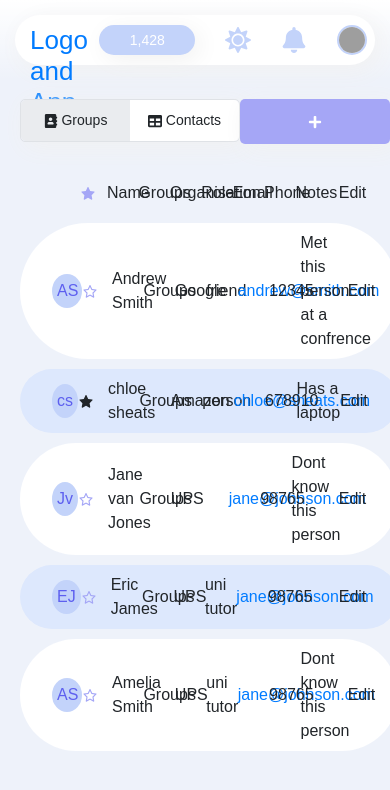
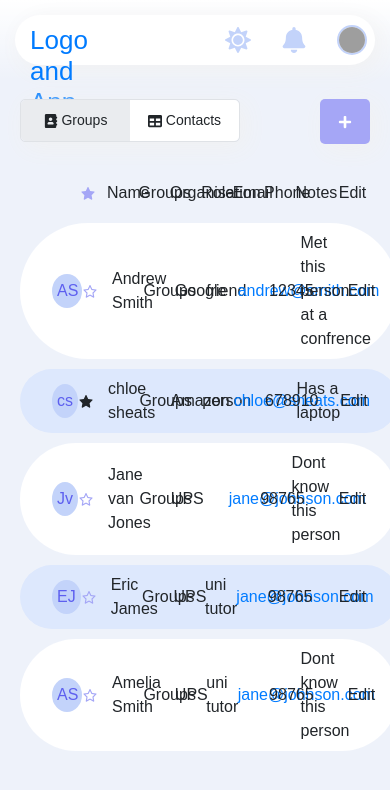
Before and after one commit to cmaddern-stack/COMP30022, a React (Create React App) app: page /contacts in a window 390 px wide. Shown: the top 790 px of the page. Built offline with nearby package versions, Linux system fonts and the light colour scheme; grey boxes are pictures that could not be loaded; a web font is replaced by a local one.

Commit message:
refine header responsiveness

```diff
--- a/src/components/ContactsOptionsBar.js
+++ b/src/components/ContactsOptionsBar.js
@@ -24,14 +24,14 @@ class ContactsOptionsBar extends React.Component {
                 <div className="right-items">
                     {/* <SearchBar /> */}
                     <button
-                        className="primary-button"
+                        className="button primary-button"
                         id="add-contact-button"
                         onClick={this.newContactOnclick}
                     >
                         NEW CONTACT
                     </button>
                     <button
-                        className="primary-button"
+                        className="button primary-button"
                         id="add-contact-button-small"
                         onClick={this.newContactOnclick}
                     >
--- a/src/css/ContactsOptionsBar.css
+++ b/src/css/ContactsOptionsBar.css
@@ -22,3 +22,9 @@
         display: block;
     }
 }
+
+@media (max-width: 481px) {
+    .button {
+        width: 50px;
+    }
+}
--- a/src/css/Header.css
+++ b/src/css/Header.css
@@ -183,6 +183,12 @@ li:hover {
     display: block;
 }
 
+@media (max-width:481px) {
+    .popularity {
+        display: none;
+    }
+}
+
 @keyframes colorChange {
     from {
         background-color: var(--iris-60);
```
